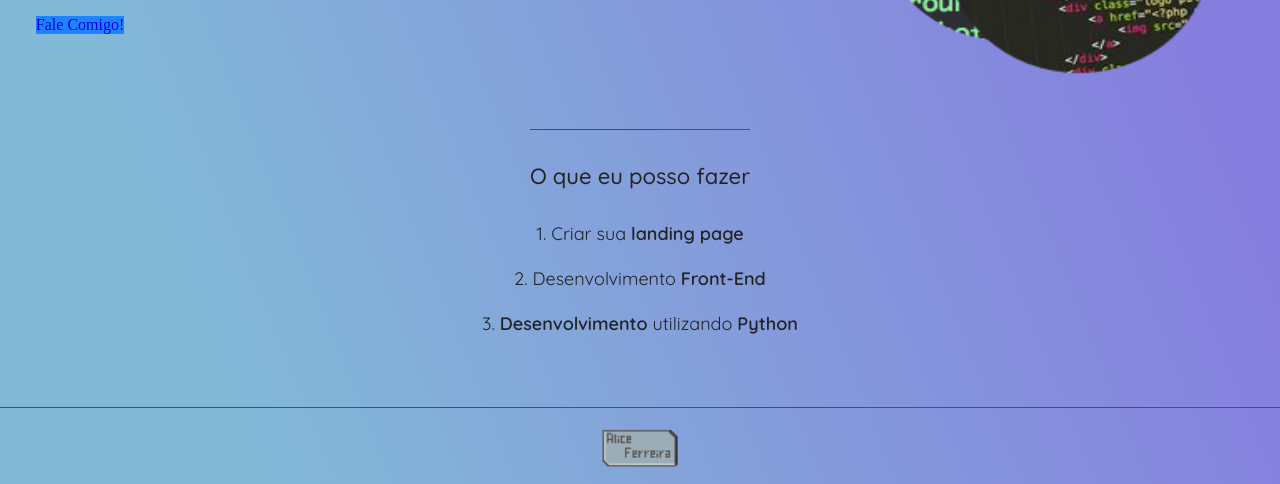
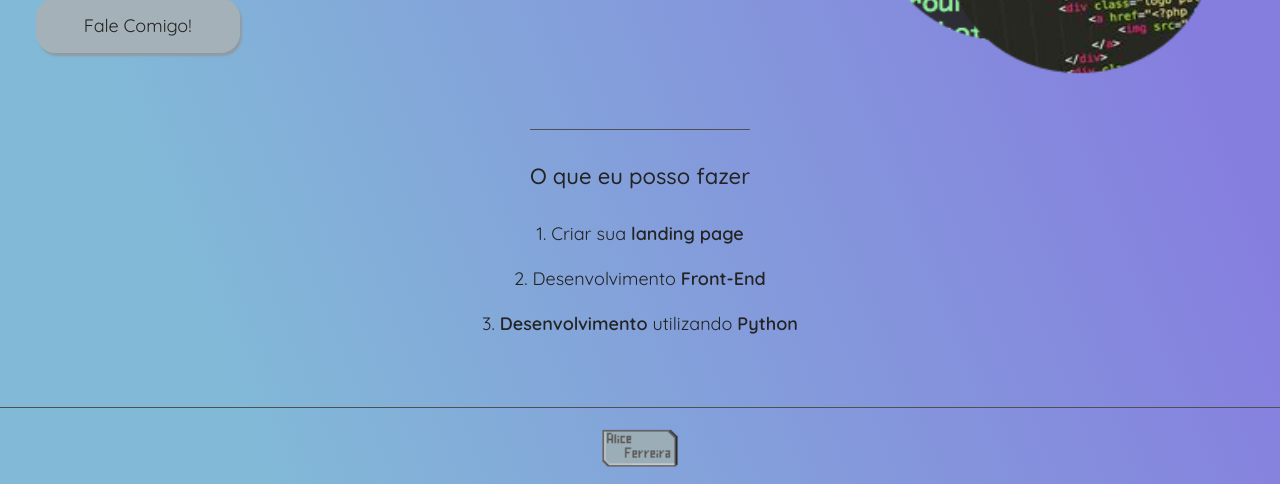
Before and after one commit to alicepfp/alicepfp.github.io, a plain HTML site: page index.html in a window 1280 px wide. Shown: the part 316-800 px from the top of the page. Drawn offline with Linux system fonts and the light colour scheme.

Commit message:
Estilização do botão "Fale comigo!"

```diff
--- a/style.css
+++ b/style.css
@@ -63,10 +63,12 @@ body {
 	font-size: 34px;
 	color: #232323;
 }
-.conteudo-principal-botao {
+td {
+    border-radius: 10px;
+}
+td a {
         background-color: #A4B1B8;
-	width: 160px;
-	height: 50px;
+        padding: 16px 48px;
         border: none;
         box-shadow: 2px 3px 2px #909BA1;
         border-radius: 20px;
@@ -75,7 +77,7 @@ body {
         font-size: 18px;
         color: #232323;
 }
-.conteudo-principal-botao:hover {
+td a:hover {
         background-color: #909BA1;
 }
 .conteudo-principal-imagem {
```
Lines whose indentation alone changed are shown as unchanged.
